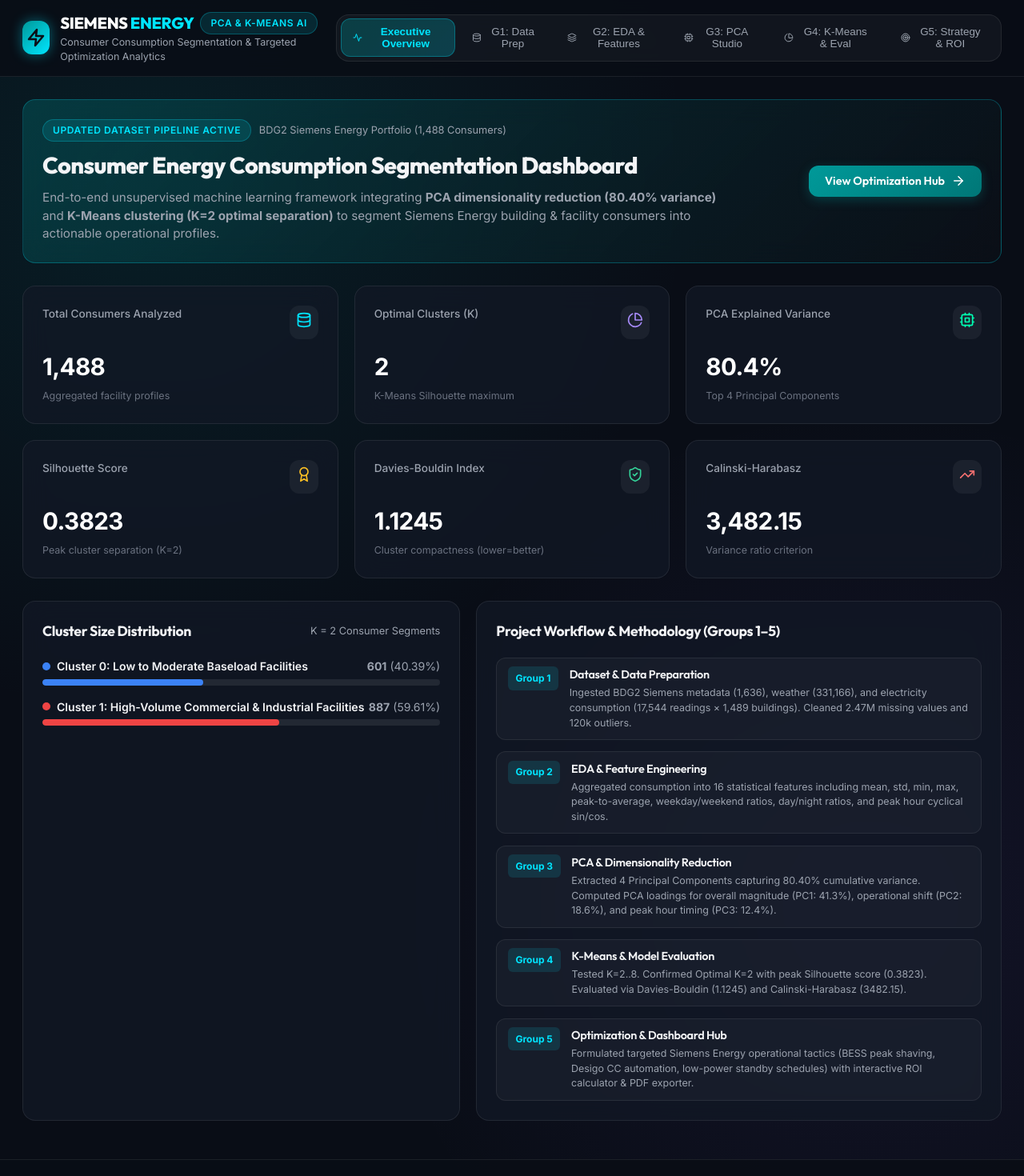
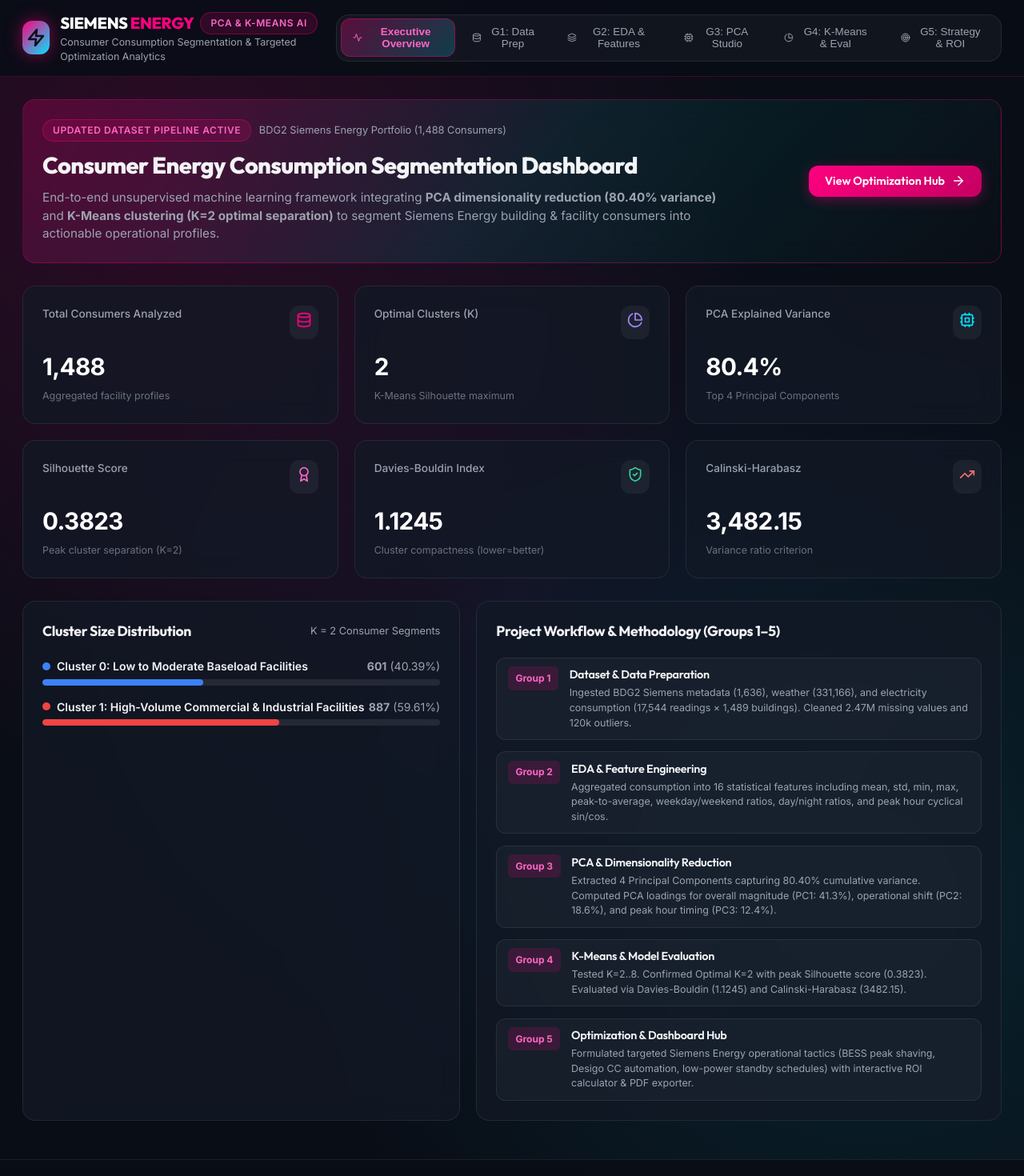
Before and after one commit to TaShUOP/Dashboard, a React (Vite) app: page / in a window 1280 px wide. Shown: the top 1470 px of the page at 80% size. Built offline with nearby package versions, Linux system fonts and the light colour scheme.

Commit message:
Update Colour

```diff
--- a/src/components/Navbar.jsx
+++ b/src/components/Navbar.jsx
@@ -7,8 +7,7 @@
   Target,
   Database,
   Cpu,
-  Activity,
-  SlidersHorizontal
+  Activity
 } from 'lucide-react';
 
 export default function Navbar({ activeTab, setActiveTab }) {
@@ -26,9 +25,9 @@
       position: 'sticky',
       top: 0,
       zIndex: 100,
-      background: 'rgba(9, 13, 22, 0.85)',
+      background: 'rgba(9, 13, 22, 0.88)',
       backdropFilter: 'blur(20px)',
-      borderBottom: '1px solid var(--border-color)',
+      borderBottom: '1px solid rgba(255, 0, 127, 0.2)',
       padding: '0.85rem 1.75rem'
     }}>
       <div style={{
@@ -44,20 +43,20 @@
             width: '42px',
             height: '42px',
             borderRadius: '12px',
-            background: 'linear-gradient(135deg, #009999 0%, #00E5FF 100%)',
+            background: 'linear-gradient(135deg, #FF007F 0%, #00E5FF 100%)',
             display: 'flex',
             alignItems: 'center',
             justifyContent: 'center',
-            boxShadow: '0 0 16px rgba(0, 229, 255, 0.4)'
+            boxShadow: '0 0 20px rgba(255, 0, 127, 0.5)'
           }}>
             <Zap size={24} color="#0B0F17" strokeWidth={2.5} />
           </div>
           <div>
             <div style={{ display: 'flex', alignItems: 'center', gap: '0.5rem' }}>
               <h1 style={{ fontSize: '1.25rem', fontWeight: 800, color: '#FFF' }}>
-                SIEMENS <span style={{ color: 'var(--siemens-bright)' }}>ENERGY</span>
+                SIEMENS <span style={{ color: 'var(--fuchsia-pink)' }}>ENERGY</span>
               </h1>
-              <span className="badge badge-teal">PCA & K-MEANS AI</span>
+              <span className="badge badge-fuchsia">PCA & K-MEANS AI</span>
             </div>
             <p style={{ fontSize: '0.78rem', color: 'var(--text-secondary)' }}>
               Consumer Consumption Segmentation & Targeted Optimization Analytics
@@ -88,16 +87,16 @@
                   gap: '0.45rem',
                   padding: '0.5rem 0.9rem',
                   borderRadius: 'var(--radius-md)',
-                  background: isActive ? 'linear-gradient(135deg, rgba(0, 153, 153, 0.3) 0%, rgba(0, 229, 255, 0.2) 100%)' : 'transparent',
-                  color: isActive ? 'var(--siemens-bright)' : 'var(--text-secondary)',
+                  background: isActive ? 'linear-gradient(135deg, rgba(255, 0, 127, 0.3) 0%, rgba(0, 229, 255, 0.2) 100%)' : 'transparent',
+                  color: isActive ? '#FF66C4' : 'var(--text-secondary)',
                   fontWeight: isActive ? 600 : 500,
                   fontSize: '0.84rem',
                   cursor: 'pointer',
                   transition: 'all 0.2s ease',
-                  border: isActive ? '1px solid rgba(0, 229, 255, 0.3)' : '1px solid transparent'
+                  border: isActive ? '1px solid rgba(255, 0, 127, 0.4)' : '1px solid transparent'
                 }}
               >
-                <Icon size={16} />
+                <Icon size={16} color={isActive ? '#FF66C4' : 'currentColor'} />
                 <span>{tab.label}</span>
               </button>
             );
--- a/src/components/OverviewTab.jsx
+++ b/src/components/OverviewTab.jsx
@@ -17,10 +17,10 @@
   const { metrics, centroids, segments } = dashboardData;
 
   const kpis = [
-    { title: 'Total Consumers Analyzed', value: metrics.total_consumers.toLocaleString(), label: 'Aggregated facility profiles', icon: Database, color: 'var(--siemens-bright)' },
+    { title: 'Total Consumers Analyzed', value: metrics.total_consumers.toLocaleString(), label: 'Aggregated facility profiles', icon: Database, color: 'var(--fuchsia-pink)' },
     { title: 'Optimal Clusters (K)', value: metrics.optimal_k, label: 'K-Means Silhouette maximum', icon: PieChart, color: '#A78BFA' },
-    { title: 'PCA Explained Variance', value: `${metrics.cumulative_explained_var}%`, label: 'Top 4 Principal Components', icon: Cpu, color: 'var(--siemens-accent)' },
-    { title: 'Silhouette Score', value: metrics.silhouette_score, label: 'Peak cluster separation (K=2)', icon: Award, color: '#FBBF24' },
+    { title: 'PCA Explained Variance', value: `${metrics.cumulative_explained_var}%`, label: 'Top 4 Principal Components', icon: Cpu, color: 'var(--siemens-bright)' },
+    { title: 'Silhouette Score', value: metrics.silhouette_score, label: 'Peak cluster separation (K=2)', icon: Award, color: '#FF66C4' },
     { title: 'Davies-Bouldin Index', value: metrics.davies_bouldin, label: 'Cluster compactness (lower=better)', icon: ShieldCheck, color: '#34D399' },
     { title: 'Calinski-Harabasz', value: metrics.calinski_harabasz.toLocaleString(), label: 'Variance ratio criterion', icon: TrendingUp, color: '#F87171' },
   ];
@@ -29,15 +29,15 @@
     <div style={{ display: 'flex', flexDirection: 'column', gap: '1.75rem' }}>
       {/* Banner */}
       <div className="glass-card" style={{
-        background: 'linear-gradient(135deg, rgba(0, 153, 153, 0.25) 0%, rgba(11, 15, 23, 0.9) 100%)',
-        border: '1px solid rgba(0, 229, 255, 0.25)',
+        background: 'linear-gradient(135deg, rgba(255, 0, 127, 0.22) 0%, rgba(0, 153, 153, 0.15) 50%, rgba(11, 15, 23, 0.9) 100%)',
+        border: '1px solid rgba(255, 0, 127, 0.3)',
         position: 'relative',
         overflow: 'hidden'
       }}>
         <div style={{ display: 'flex', justifyContent: 'space-between', alignItems: 'center', flexWrap: 'wrap', gap: '1.5rem' }}>
           <div>
             <div style={{ display: 'flex', alignItems: 'center', gap: '0.6rem', marginBottom: '0.5rem' }}>
-              <span className="badge badge-teal">UPDATED DATASET PIPELINE ACTIVE</span>
+              <span className="badge badge-fuchsia">UPDATED DATASET PIPELINE ACTIVE</span>
               <span style={{ fontSize: '0.8rem', color: 'var(--text-secondary)' }}>BDG2 Siemens Energy Portfolio (1,488 Consumers)</span>
             </div>
             <h2 style={{ fontSize: '1.8rem', fontWeight: 800, marginBottom: '0.5rem' }}>
@@ -150,8 +150,8 @@
                 <div style={{
                   padding: '0.35rem 0.6rem',
                   borderRadius: '6px',
-                  background: 'rgba(0, 229, 255, 0.12)',
-                  color: 'var(--siemens-bright)',
+                  background: 'rgba(255, 0, 127, 0.15)',
+                  color: 'var(--fuchsia-neon)',
                   fontWeight: 700,
                   fontSize: '0.75rem',
                   whiteSpace: 'nowrap'
--- a/src/index.css
+++ b/src/index.css
@@ -1,9 +1,16 @@
 :root {
   --bg-dark: #090D16;
-  --bg-card: rgba(18, 25, 38, 0.75);
-  --bg-card-hover: rgba(26, 36, 54, 0.85);
+  --bg-card: rgba(18, 25, 38, 0.78);
+  --bg-card-hover: rgba(26, 36, 54, 0.88);
   --border-color: rgba(255, 255, 255, 0.08);
-  --border-highlight: rgba(0, 229, 255, 0.3);
+  --border-highlight: rgba(255, 0, 127, 0.4);
+
+  /* Fuchsia Pink Design Tokens */
+  --fuchsia-pink: #FF007F;
+  --fuchsia-deep: #D10068;
+  --fuchsia-bright: #FF3399;
+  --fuchsia-neon: #FF66C4;
+  --fuchsia-glow: rgba(255, 0, 127, 0.35);
 
   --siemens-teal: #009999;
   --siemens-bright: #00E5FF;
@@ -25,7 +32,7 @@
   --radius-lg: 16px;
   --radius-xl: 24px;
 
-  --shadow-glow: 0 0 20px rgba(0, 229, 255, 0.15);
+  --shadow-glow: 0 0 24px rgba(255, 0, 127, 0.25);
   --transition-fast: 0.2s ease;
   --transition-normal: 0.3s ease;
 }
@@ -43,12 +50,13 @@
   line-height: 1.5;
   overflow-x: hidden;
   background-image:
-    radial-gradient(circle at 15% 15%, rgba(0, 153, 153, 0.12) 0%, transparent 40%),
-    radial-gradient(circle at 85% 75%, rgba(139, 92, 246, 0.08) 0%, transparent 40%);
+    radial-gradient(circle at 15% 15%, rgba(255, 0, 127, 0.14) 0%, transparent 45%),
+    radial-gradient(circle at 85% 75%, rgba(0, 229, 255, 0.10) 0%, transparent 45%),
+    radial-gradient(circle at 50% 50%, rgba(139, 92, 246, 0.06) 0%, transparent 60%);
   min-height: 100vh;
 }
 
-/* Custom Scrollbar */
+/* Custom Scrollbar with Fuchsia Touch */
 ::-webkit-scrollbar {
   width: 8px;
   height: 8px;
@@ -59,12 +67,12 @@
 }
 
 ::-webkit-scrollbar-thumb {
-  background: rgba(255, 255, 255, 0.15);
+  background: rgba(255, 0, 127, 0.3);
   border-radius: 4px;
 }
 
 ::-webkit-scrollbar-thumb:hover {
-  background: var(--siemens-teal);
+  background: var(--fuchsia-pink);
 }
 
 /* Glassmorphism Card Utility */
@@ -79,8 +87,8 @@
 }
 
 .glass-card:hover {
-  border-color: rgba(255, 255, 255, 0.15);
-  box-shadow: 0 8px 32px rgba(0, 0, 0, 0.3);
+  border-color: rgba(255, 0, 127, 0.25);
+  box-shadow: 0 8px 32px rgba(0, 0, 0, 0.35);
 }
 
 .glass-card-interactive:hover {
@@ -107,6 +115,12 @@
   font-weight: 600;
   text-transform: uppercase;
   letter-spacing: 0.05em;
+}
+
+.badge-fuchsia {
+  background: rgba(255, 0, 127, 0.15);
+  color: var(--fuchsia-neon);
+  border: 1px solid rgba(255, 0, 127, 0.35);
 }
 
 .badge-teal {
@@ -141,7 +155,7 @@
 
 /* Buttons */
 .btn-primary {
-  background: linear-gradient(135deg, var(--siemens-teal) 0%, #007777 100%);
+  background: linear-gradient(135deg, var(--fuchsia-pink) 0%, #C40062 100%);
   color: #FFFFFF;
   border: none;
   border-radius: var(--radius-md);
@@ -154,12 +168,12 @@
   align-items: center;
   gap: 0.5rem;
   transition: all var(--transition-fast);
-  box-shadow: 0 4px 14px rgba(0, 153, 153, 0.3);
+  box-shadow: 0 4px 16px rgba(255, 0, 127, 0.35);
 }
 
 .btn-primary:hover {
-  background: linear-gradient(135deg, #00B3B3 0%, var(--siemens-teal) 100%);
-  box-shadow: 0 6px 20px rgba(0, 229, 255, 0.4);
+  background: linear-gradient(135deg, #FF3399 0%, var(--fuchsia-pink) 100%);
+  box-shadow: 0 6px 24px rgba(255, 0, 127, 0.5);
   transform: translateY(-1px);
 }
 
@@ -179,8 +193,8 @@
 }
 
 .btn-secondary:hover {
-  background: rgba(255, 255, 255, 0.1);
-  border-color: rgba(255, 255, 255, 0.2);
+  background: rgba(255, 0, 127, 0.12);
+  border-color: rgba(255, 0, 127, 0.3);
 }
 
 /* Grid Layouts */
```
